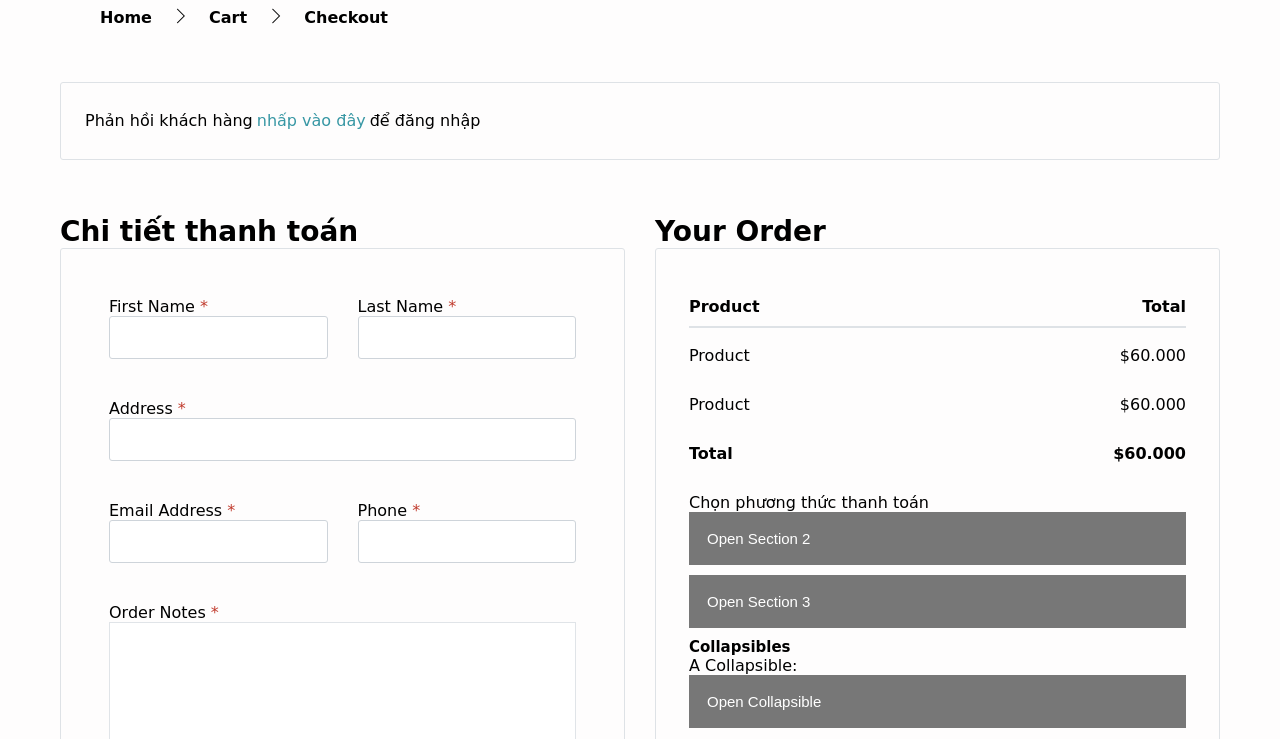
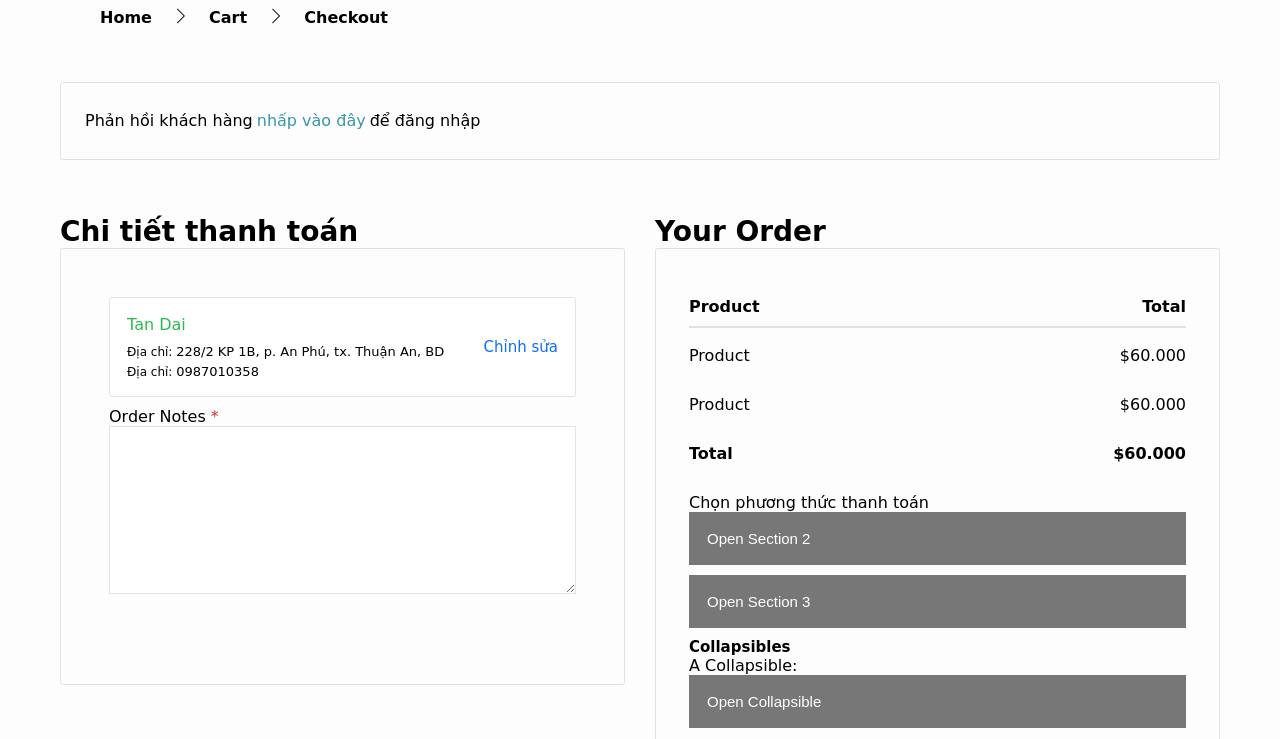
Before and after one commit to tandai1202/SmatThing, a plain HTML site: page checkout.html in a window 1280 px wide. Shown: the part 61-800 px from the top of the page. Drawn offline with Linux system fonts and the light colour scheme; a script that the page names is missing; a web font is replaced by a local one.

Commit message:
Checkout

```diff
--- a/checkout.html
+++ b/checkout.html
@@ -198,50 +198,23 @@
           <div class="payment-detail">
             <h3 class="checkout__heading">Chi tiết thanh toán</h3>
             <div class="checkout__border">
-              <div class="row">
-                <div class="form-group">
-                  <div class="col-6">
-                    <label class="form-label" for="firstname">
-                      First Name
-                      <span class="text-danger">*</span>
-                    </label>
-                    <input type="text" class="form-control" id="firstname">
+              <div class="address">
+                <div class="address-inner">
+                  <div class="address-checkout">
+                    <div class="address-info">
+                      <div class="address-info__name">
+                        Tan Dai
                       </div>
-                  <div class="col-6">
-                    <label class="form-label" for="lastname">
-                      Last Name
-                      <span class="text-danger">*</span>
-                    </label>
-                    <input type="text" class="form-control" id="lastname">
+                      <div class="address-info__address">
+                        <span>Địa chỉ: </span> 228/2 KP 1B, p. An Phú, tx. Thuận An, BD
+                      </div>
+                      <div class="address-info__phone">
+                        <span>Địa chỉ: </span> 0987010358
                       </div>
                     </div>
+                    <div class="address-action">
+                      <a href="">Chỉnh sửa</a>
                     </div>
-              <div class="row">
-                <div class="form-group">
-                  <div class="col-12">
-                    <label class="form-label" for="Address">
-                      Address
-                      <span class="text-danger">*</span>
-                    </label>
-                    <input type="text" class="form-control" id="Address">
-                  </div>
-                </div>
-              </div>
-              <div class="row">
-                <div class="form-group">
-                  <div class="col-6">
-                    <label class="form-label" for="EmailAddress">
-                      Email Address
-                      <span class="text-danger">*</span>
-                    </label>
-                    <input type="text" class="form-control" id="EmailAddress">
-                  </div>
-                  <div class="col-6">
-                    <labe class="form-label" l="" for="Phone">
-                     Phone
-                      <span class="text-danger">*</span>
-                    </labe>
-                    <input type="text" class="form-control" id="Phone">
                   </div>
                 </div>
               </div>
@@ -254,12 +227,6 @@
                     </label>
                     <textarea name="" id="OrderNotes" cols="30" rows="10" class="form-textarea"></textarea>
                   </div>
-                </div>
-              </div>
-              <div class="row">
-                <div class="form-group">
-                  <a href="#" class="payment-detail__link">Nhấn vào đây</a>
-                  <h3 class="payment-detail__text">nếu bạn muốn tạo tài khoản?</h3>
                 </div>
               </div>
             </div>
@@ -294,18 +261,24 @@
                   <div class="collapse__div">
                     <button type="button" class="collapsible">Open Section 2</button>
                     <div class="content">
-                      <p>Lorem ipsum dolor sit amet, consectetur adipisicing elit, sed do eiusmod tempor incididunt ut labore et dolore magna aliqua. Ut enim ad minim veniam, quis nostrud exercitation ullamco laboris nisi ut aliquip ex ea commodo consequat.</p>
+                      <p>Lorem ipsum dolor sit amet, consectetur adipisicing elit, sed do eiusmod tempor incididunt ut
+                        labore et dolore magna aliqua. Ut enim ad minim veniam, quis nostrud exercitation ullamco
+                        laboris nisi ut aliquip ex ea commodo consequat.</p>
                     </div>
                   </div>
                   <button type="button" class="collapsible">Open Section 3</button>
                   <div class="content">
-                    <p>Lorem ipsum dolor sit amet, consectetur adipisicing elit, sed do eiusmod tempor incididunt ut labore et dolore magna aliqua. Ut enim ad minim veniam, quis nostrud exercitation ullamco laboris nisi ut aliquip ex ea commodo consequat.</p>
+                    <p>Lorem ipsum dolor sit amet, consectetur adipisicing elit, sed do eiusmod tempor incididunt ut
+                      labore et dolore magna aliqua. Ut enim ad minim veniam, quis nostrud exercitation ullamco laboris
+                      nisi ut aliquip ex ea commodo consequat.</p>
                   </div>
                   <h2>Collapsibles</h2>
                   <p>A Collapsible:</p>
                   <button type="button" class="collapsible">Open Collapsible</button>
                   <div class="content">
-                      <p>Lorem ipsum dolor sit amet, consectetur adipisicing elit, sed do eiusmod tempor incididunt ut labore et dolore magna aliqua. Ut enim ad minim veniam, quis nostrud exercitation ullamco laboris nisi ut aliquip ex ea commodo consequat.</p>
+                    <p>Lorem ipsum dolor sit amet, consectetur adipisicing elit, sed do eiusmod tempor incididunt ut
+                      labore et dolore magna aliqua. Ut enim ad minim veniam, quis nostrud exercitation ullamco laboris
+                      nisi ut aliquip ex ea commodo consequat.</p>
                   </div>
                 </div>
 
@@ -347,7 +320,9 @@
         <div class="col-3 col-md-6">
           <h3 class="footer-head">Địa chỉ</h3>
           <ul class="menu">
-                    <li><p href="#">Địa chỉ: Tp.HCM</p></li>
+            <li>
+              <p href="#">Địa chỉ: Tp.HCM</p>
+            </li>
             <li>
               <p href="#">Hotline Tư Vấn: </p>
               <a href="tel:+84987010358">+84 987010358</a>
@@ -356,7 +331,9 @@
               <p href="#">Email: </p>
               <a href="mailto:channancuocdoi@gmail.com">channancuocdoi@gmail.com</a>
             </li>
-                    <li><p href="#">Website: cuocdoiquakho.com.vn</p></li>
+            <li>
+              <p href="#">Website: cuocdoiquakho.com.vn</p>
+            </li>
           </ul>
         </div>
         <div class="col-3 col-md-6 col-sm-12">
--- a/css/base.css
+++ b/css/base.css
@@ -86,6 +86,10 @@ img {
   color: var(--red);
 }
 
+.text-dark {
+  color: var(--dark) !important;
+}
+
 .btn-flat {
   display: inline-block;
   border: 2px solid var(--btn-border-color);
--- a/css/style.css
+++ b/css/style.css
@@ -1125,6 +1125,18 @@ footer ul li a {
 /* end Cart */
 
 /* Checkout */
+.address-checkout {
+    display: flex;
+    justify-content: space-between;
+    align-items: center;
+    padding: 17px;
+    background-color: var(--white);
+    margin-bottom: 10px;
+    border-radius: 3px;
+    max-height: 104px;
+    border: 1px solid #e0e4e8;
+}
+
 .checkout__login {
     margin-top: 35px;
     margin-bottom: 35px;
```
Lines whose indentation alone changed are shown as unchanged.
